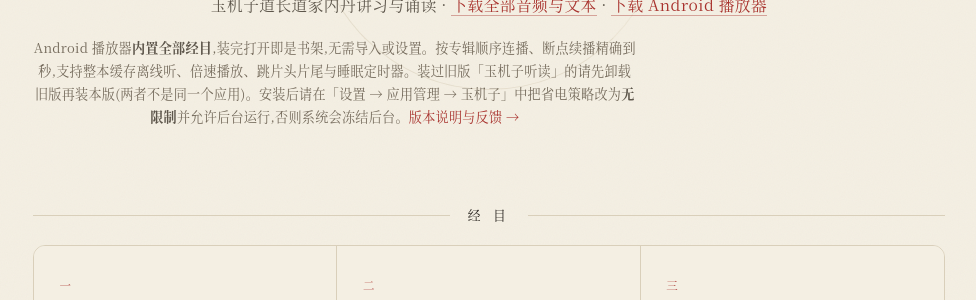
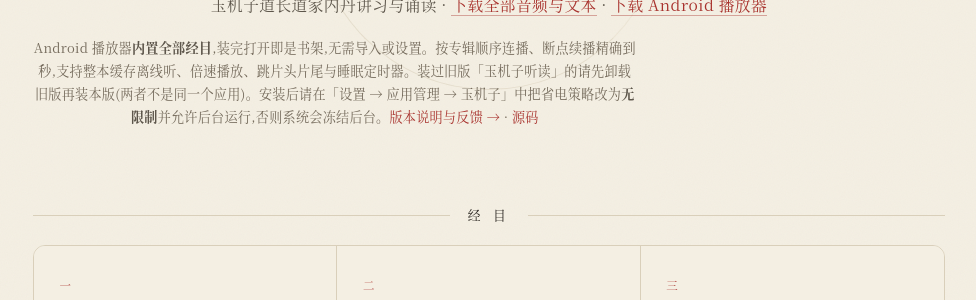
Before and after one commit to guci314/yujizi, a Jekyll site: the page built from index.html, in a window 1280 px wide and 900 px high. Shown: the part 404-704 px from the top of the window, without its empty margins (151-1127 px from the left). Built offline with Jekyll 4.4.1, drawn with Linux system fonts in a browser that asks for light colours.

Commit message:
首页补源码入口(GPLv3 对应源码已公开)

```diff
--- a/index.html
+++ b/index.html
@@ -10,7 +10,7 @@ hide_title: true
         <span class="src">屈原 · 离骚</span>
     </p>
     <p class="sub">玉机子道长道家内丹讲习与诵读 · <a href="https://codeload.github.com/guci314/yujizi/zip/refs/heads/main">下载全部音频与文本</a> · <a href="https://github.com/guci314/yujizi/releases/download/v2.0.4/yujizi.apk" download>下载 Android 播放器</a></p>
-<p class="apk-note">Android 播放器<b>内置全部经目</b>,装完打开即是书架,无需导入或设置。按专辑顺序连播、断点续播精确到秒,支持整本缓存离线听、倍速播放、跳片头片尾与睡眠定时器。装过旧版「玉机子听读」的请先卸载旧版再装本版(两者不是同一个应用)。安装后请在「设置 → 应用管理 → 玉机子」中把省电策略改为<b>无限制</b>并允许后台运行,否则系统会冻结后台。<a href="https://github.com/guci314/yujizi/releases/tag/v2.0.4">版本说明与反馈 →</a></p>
+<p class="apk-note">Android 播放器<b>内置全部经目</b>,装完打开即是书架,无需导入或设置。按专辑顺序连播、断点续播精确到秒,支持整本缓存离线听、倍速播放、跳片头片尾与睡眠定时器。装过旧版「玉机子听读」的请先卸载旧版再装本版(两者不是同一个应用)。安装后请在「设置 → 应用管理 → 玉机子」中把省电策略改为<b>无限制</b>并允许后台运行,否则系统会冻结后台。<a href="https://github.com/guci314/yujizi/releases/tag/v2.0.4">版本说明与反馈 →</a> · <a href="https://github.com/guci314/yujizi-timbre">源码</a></p>
 </section>
 
 <p class="section-rule">经 目</p>
```
